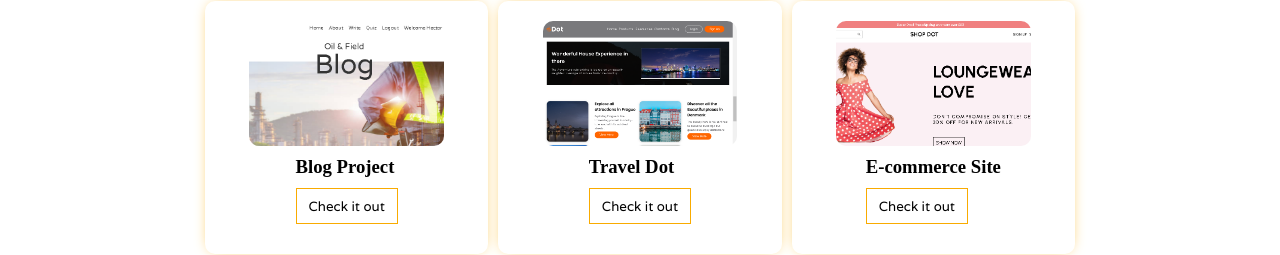
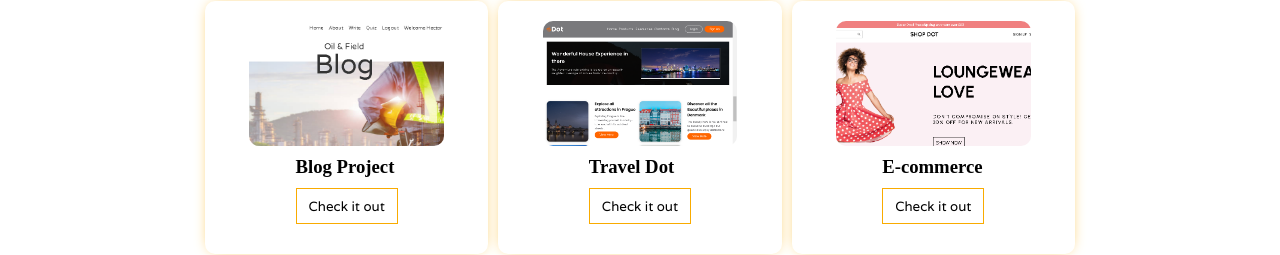
Before and after one commit to Zolimar486/Portafolio, a React (Create React App) app in the folder Test-app/: page / in a window 1280 px wide. Shown: the part 1509-1764 px from the top of the page. Built offline with nearby package versions, Linux system fonts and the light colour scheme; the HTML template or start-up script is replaced by a standard one.

Commit message:
First commit

```diff
--- a/Test-app/src/Components/Works.jsx
+++ b/Test-app/src/Components/Works.jsx
@@ -134,7 +134,7 @@ export default function Works(){
             <Wrapper>
                 <Image src={ecommerce}/>
                 <Info>
-                    <Title> E-commerce Site</Title>
+                    <Title> E-commerce </Title>
                     <Button><Tag href="https://ecommerce-site-u4ue.onrender.com" target="_blank">Check it out</Tag></Button>
                 </Info>
             </Wrapper>
```
